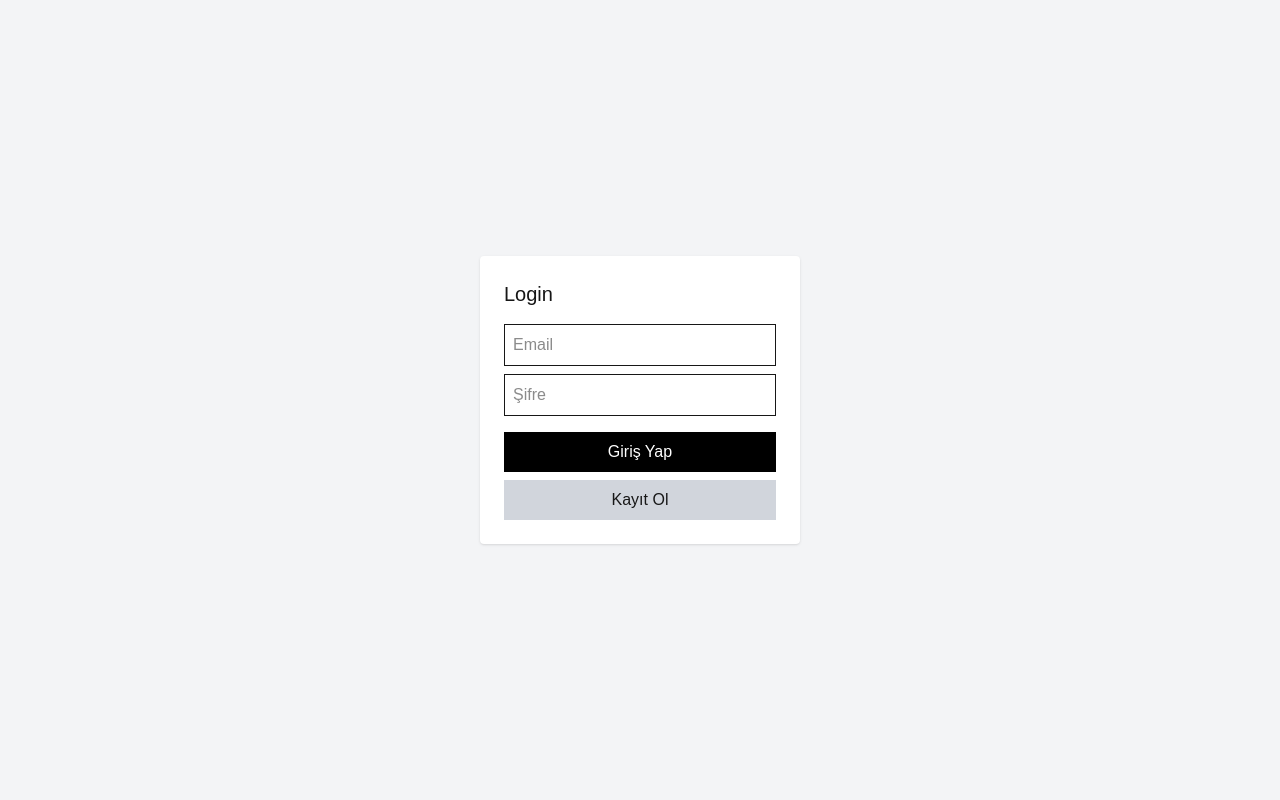
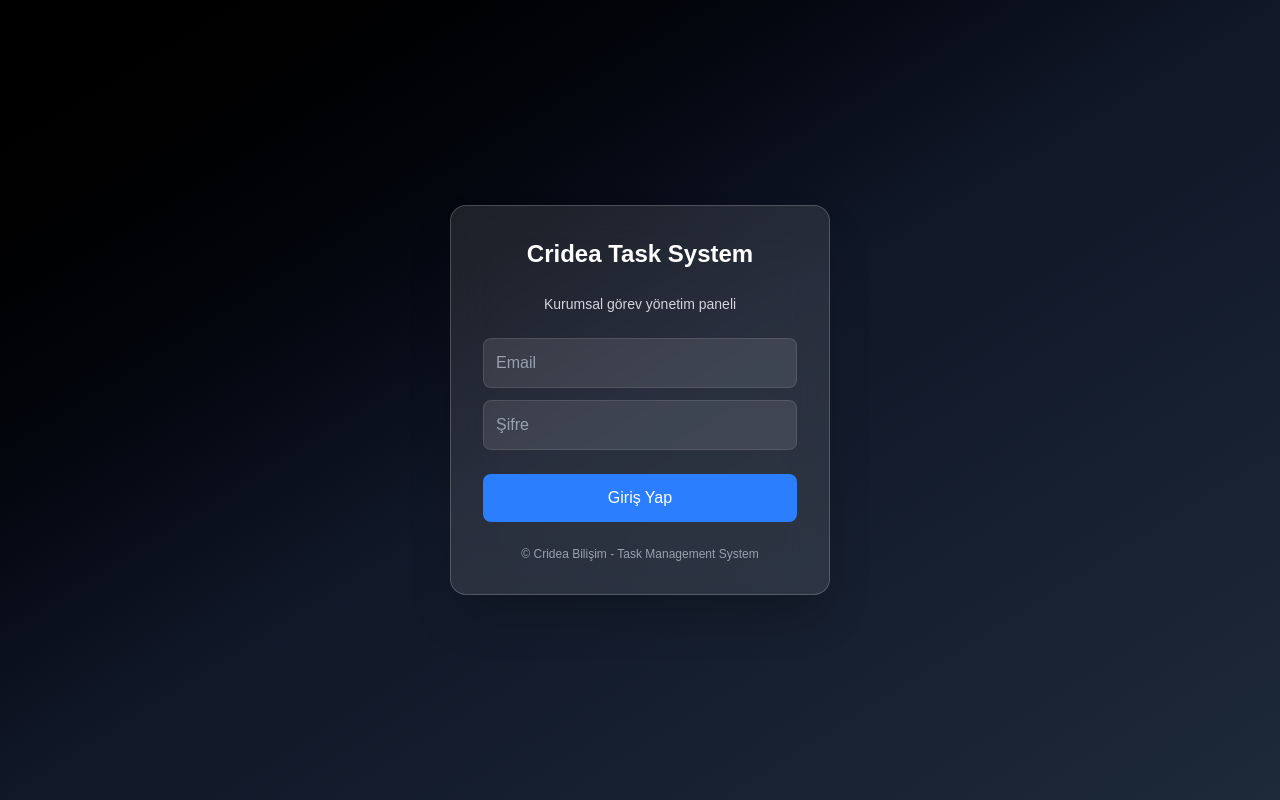
Before and after one commit to crideabilisim2022/credia-todo, a Next.js app: page /login in a window 1280 px wide. Built offline with nearby package versions, Linux system fonts and the light colour scheme; no server answers.

Commit message:
safa admini eklendi login page değişti

```diff
--- a/app/layout.js
+++ b/app/layout.js
@@ -13,7 +13,7 @@ const geistMono = Geist_Mono({
 });
 
 export const metadata = {
-  title: "Create Next App",
+  title: "Credia Task System",
   description: "Generated by create next app",
 };
 
--- a/app/login/page.js
+++ b/app/login/page.js
@@ -3,9 +3,11 @@
 import { useState } from "react";
 import { supabase } from "@/lib/supabase";
 import { useRouter } from "next/navigation";
+import { motion } from "framer-motion";
 
 export default function LoginPage() {
   const router = useRouter();
+
   const [email, setEmail] = useState("");
   const [password, setPassword] = useState("");
 
@@ -15,11 +17,8 @@ export default function LoginPage() {
       password,
     });
 
-    if (!error) {
-      router.push("/");
-    } else {
-      alert(error.message);
-    }
+    if (!error) router.push("/");
+    else alert(error.message);
   };
 
   const register = async () => {
@@ -28,45 +27,83 @@ export default function LoginPage() {
       password,
     });
 
-    if (!error) {
-      alert("Kayıt başarılı, şimdi giriş yap");
-    } else {
-      alert(error.message);
-    }
+    if (!error) alert("Kayıt başarılı, giriş yapabilirsiniz");
+    else alert(error.message);
   };
 
   return (
-    <div className="h-screen flex items-center justify-center bg-gray-100">
-      <div className="bg-white p-6 rounded shadow w-80">
-        <h1 className="text-xl mb-4">Login</h1>
+    <div className="h-screen flex items-center justify-center bg-gradient-to-br from-black via-gray-900 to-gray-800">
+
+      {/* CARD */}
+      <motion.div
+        initial={{ opacity: 0, y: 30 }}
+        animate={{ opacity: 1, y: 0 }}
+        transition={{ duration: 0.6 }}
+        className="w-[380px] bg-white/10 backdrop-blur-xl border border-white/20 rounded-2xl p-8 shadow-2xl"
+      >
+
+        {/* HEADER */}
+        <motion.h1
+          initial={{ opacity: 0 }}
+          animate={{ opacity: 1 }}
+          transition={{ delay: 0.2 }}
+          className="text-2xl font-bold text-white text-center mb-6"
+        >
+          Cridea Task System
+        </motion.h1>
+
+        <p className="text-gray-300 text-center text-sm mb-6">
+          Kurumsal görev yönetim paneli
+        </p>
+
+        {/* INPUTS */}
+        <div className="space-y-3">
 
           <input
-          className="border p-2 w-full mb-2"
+            className="w-full p-3 rounded-lg bg-white/10 text-white placeholder-gray-400 border border-white/10 focus:outline-none focus:border-blue-400 transition"
             placeholder="Email"
             onChange={(e) => setEmail(e.target.value)}
           />
 
           <input
-          className="border p-2 w-full mb-4"
             type="password"
+            className="w-full p-3 rounded-lg bg-white/10 text-white placeholder-gray-400 border border-white/10 focus:outline-none focus:border-blue-400 transition"
             placeholder="Şifre"
             onChange={(e) => setPassword(e.target.value)}
           />
 
-        <button
+        </div>
+
+        {/* BUTTONS */}
+        <div className="mt-6 space-y-3">
+
+          <motion.button
+            whileHover={{ scale: 1.03 }}
+            whileTap={{ scale: 0.98 }}
             onClick={login}
-          className="bg-black text-white w-full p-2 mb-2"
+            className="w-full bg-blue-500 hover:bg-blue-600 text-white py-3 rounded-lg font-medium transition"
           >
             Giriş Yap
-        </button>
+          </motion.button>
 
-        <button
+          {/* <motion.button
+            whileHover={{ scale: 1.03 }}
+            whileTap={{ scale: 0.98 }}
             onClick={register}
-          className="bg-gray-300 w-full p-2"
+            className="w-full bg-white/10 hover:bg-white/20 text-white py-3 rounded-lg transition"
           >
             Kayıt Ol
-        </button>
+          </motion.button> */}
+
         </div>
+
+        {/* FOOTER */}
+        <p className="text-center text-xs text-gray-400 mt-6">
+          © Cridea Bilişim - Task Management System
+        </p>
+
+      </motion.div>
+
     </div>
   );
 }
--- a/app/page.js
+++ b/app/page.js
@@ -16,9 +16,11 @@ const [confirm, setConfirm] = useState({
   assignedTo: null,
 });
   const router = useRouter();
-
-  const isAdmin =
-    user?.email === "berat.dimen@cridea.com.tr";
+const adminList = [
+  "berat.dimen@cridea.com.tr",
+  "safa.dalgicoglu@cridea.com.tr",
+];
+  const isAdmin = adminList.includes(user?.email);
 
   // USER CHECK
   useEffect(() => {
--- a/package.json
+++ b/package.json
@@ -10,6 +10,7 @@
   },
   "dependencies": {
     "@supabase/supabase-js": "^2.104.0",
+    "framer-motion": "^12.38.0",
     "next": "16.2.4",
     "react": "19.2.4",
     "react-dom": "19.2.4",
```
Also changed, not shown: 1 other file (tests, documents, lock files or other folders). Lines whose indentation alone changed are shown as unchanged.
